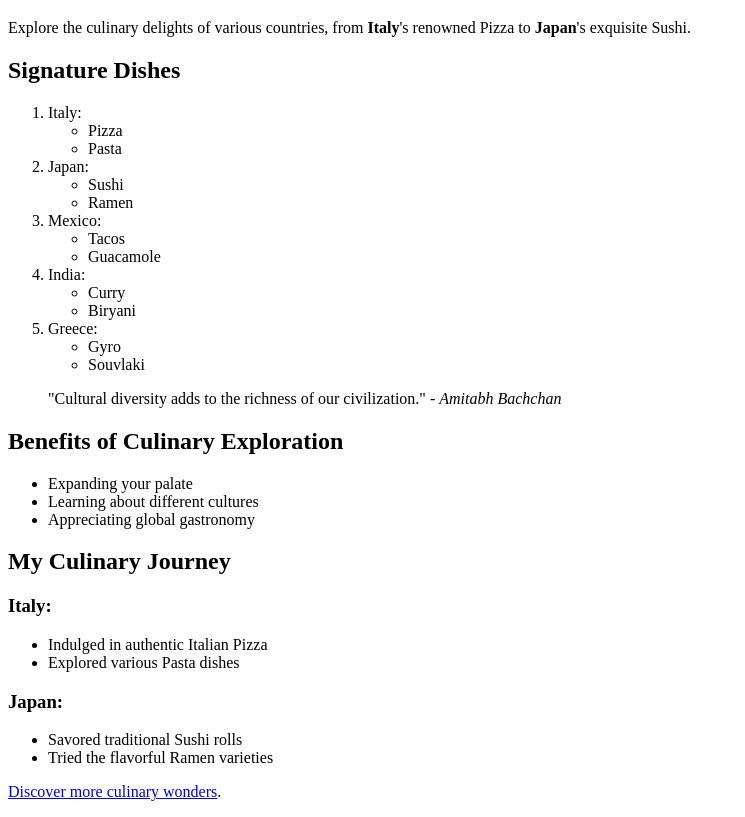
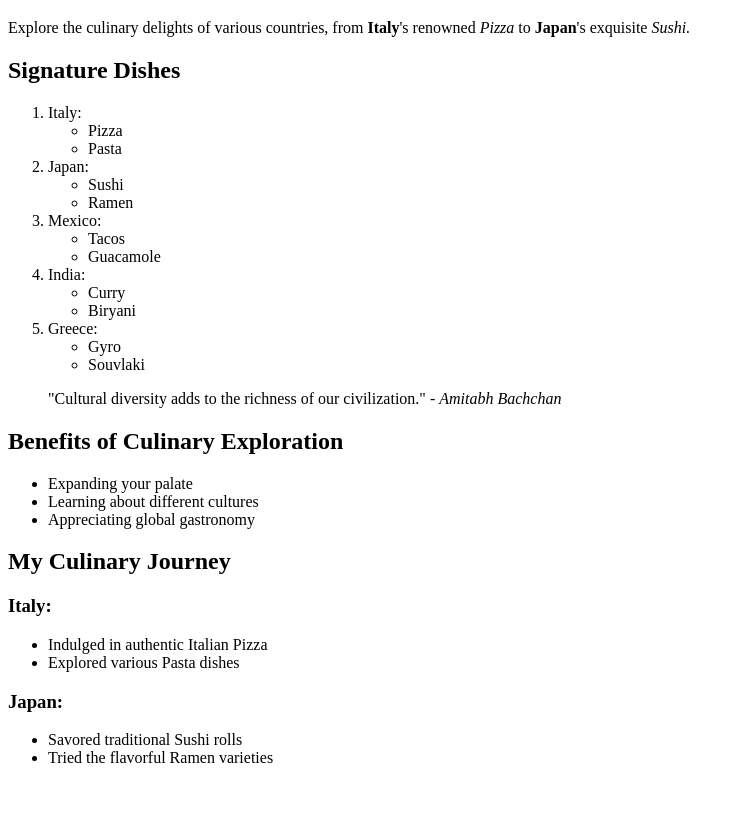
Before and after one commit to warishasan/Learning-HTML, a plain HTML site: page practiceProjects/02_Lists/index.html in a window 1280 px wide. Shown: the part 61-878 px from the top of the page, without its empty margins (0-745 px from the left). After the commit the page ends 844 px from the top, so only its background shows below. Drawn offline with Linux system fonts and the light colour scheme.

Commit message:
fixed bugs

```diff
--- a/practiceProjects/02_Lists/index.html
+++ b/practiceProjects/02_Lists/index.html
@@ -7,7 +7,7 @@
 <body>
     <h1>Flavors of the World</h1>
 
-    <p>Explore the culinary delights of various countries, from <strong>Italy</strong>'s renowned Pizza to <strong>Japan</strong>'s exquisite Sushi.</p>
+    <p>Explore the culinary delights of various countries, from <strong>Italy</strong>'s renowned <em>Pizza</em> to <strong>Japan</strong>'s exquisite  <em>Sushi.</em> </p>
 
     <h2>Signature Dishes</h2>
     <ol>
@@ -68,6 +68,5 @@
         <li>Tried the flavorful Ramen varieties</li>
     </ul>
 
-    <p><a href="https://www.example.com">Discover more culinary wonders</a>.</p>
 </body>
 </html>
```
Also changed, not shown: practiceProjects/01_Text/index.html (+0 -1 lines), 2 other files.
